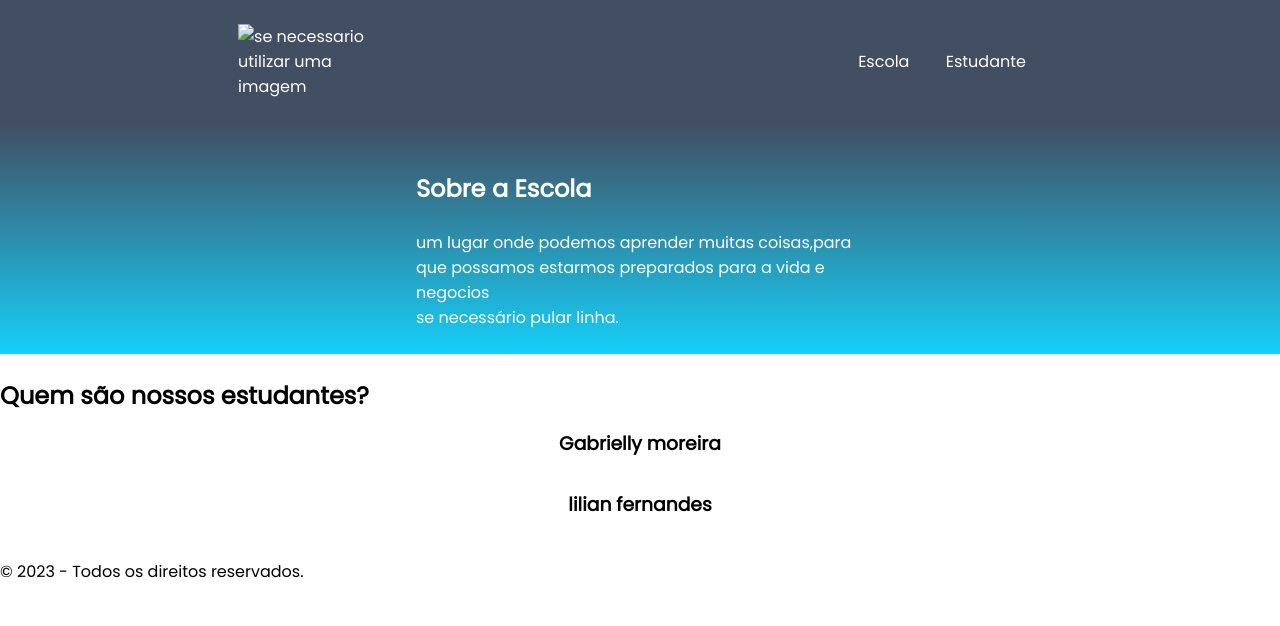
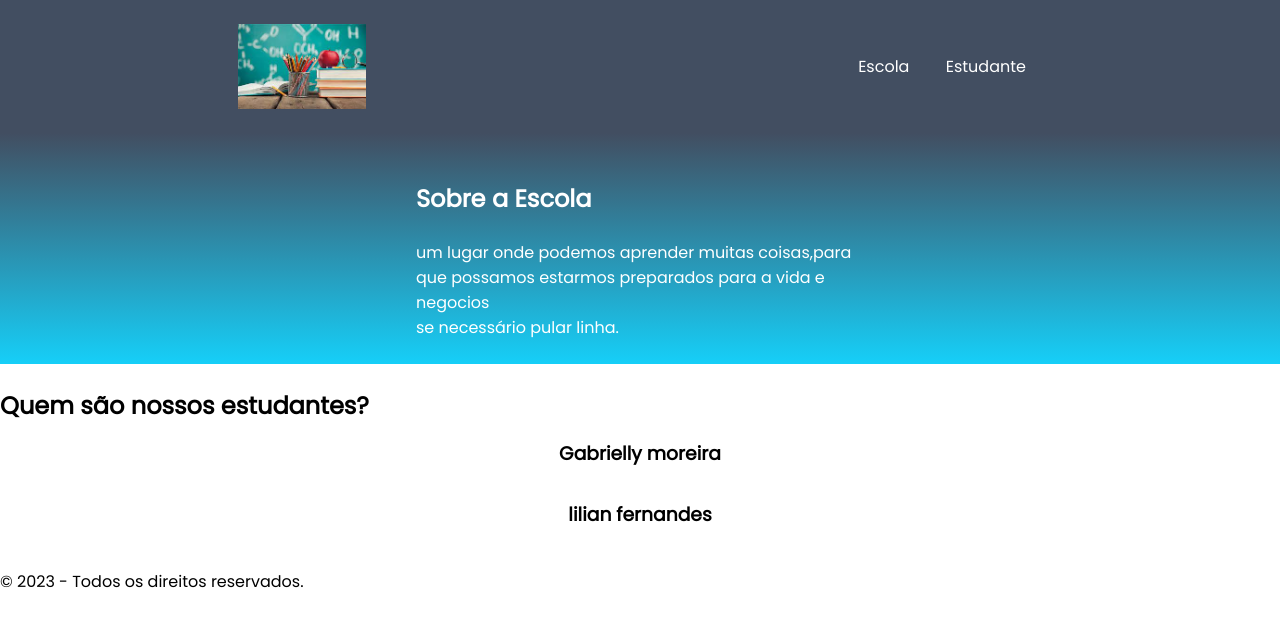
Before and after one commit to gbjpm/site-de-escola, a plain HTML site: page index.html in a window 1280 px wide. Drawn offline with Linux system fonts and the light colour scheme.

Commit message:
coloquei imagem

```diff
--- a/index.html
+++ b/index.html
@@ -13,7 +13,7 @@
 </head>
 <body>
     <header class="cabecalho">
-        <img class="cabecalho-imagem" src="alurastart logo.png" alt="se necessario utilizar uma imagem">
+        <img class="cabecalho-imagem" src="escola.jpeg" alt="se necessario utilizar uma imagem">
         <ul class="cabecalho-lista">
             <li class="cabecalho-lista-item">Escola</li>
             <li class="cabecalho-lista-item">Estudante</li>
```
